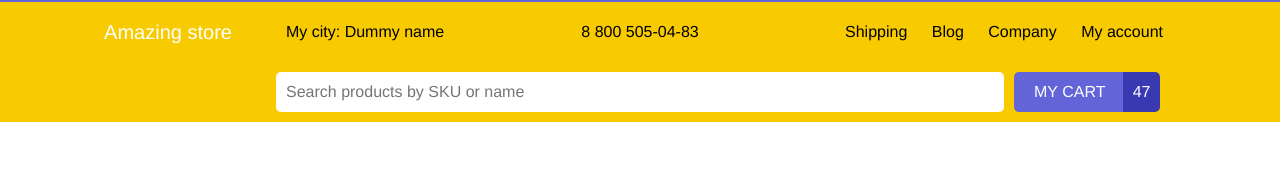
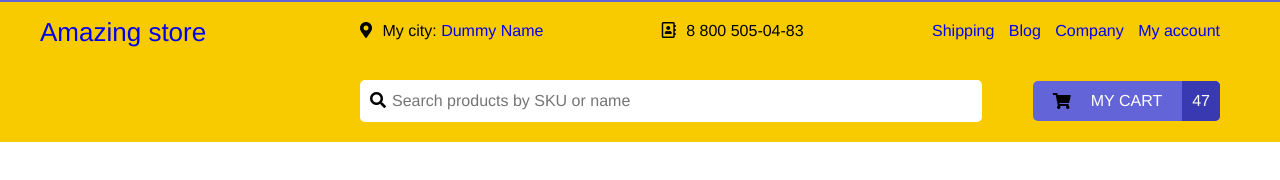
Before and after one commit to svpgaicean/preemp2019, a plain HTML site: page index.html in a window 1280 px wide. Drawn offline with Linux system fonts and the light colour scheme.

Commit message:
Header implemented with flexbox
Refactored flexbox from grid layout.

```diff
--- a/index.html
+++ b/index.html
@@ -3,24 +3,33 @@
     <head>
         <!-- HTML page for a store -->
         <title>Amazing store</title>
-        <meta name="author" content="Patrik Gaicean">
-        <link rel="stylesheet" href="./styles.css">
+        <meta name="author" content="Patrik Gaicean" />
+        <link rel="stylesheet" href="./styles.css" />
+        <link
+        rel="stylesheet"
+        href="https://use.fontawesome.com/releases/v5.7.0/css/all.css"
+        integrity="sha384-lZN37f5QGtY3VHgisS14W3ExzMWZxybE1SJSEsQp9S+oqd12jhcu+A56Ebc1zFSJ"
+        crossorigin="anonymous" />
     </head>
 
     <body>
-        <hr>
-        <!-- page header:
-            store name, city, phone
-            shipping, blog, company, account BUTTONS
-            search bar, cart, no of. items in cart
-        -->
         <header>
-            <div class="header__grid">
+            <div class="container dflex">
+                <div class="container__left header_title_spacing">
+                    <a href="./index.html" class="header_title">
+                        Amazing store</a>
+                </div>
+                <div class="container__right">
                     <!-- top row -->
-                <div class="title">
-                    <a href="./index.html">Amazing store</a></div>
-                <div class="city">My city: Dummy name</div>
-                <div class="phone">8 800 505-04-83</div>
+                    <div class="header_top dflex">
+                        <div>
+                            <i class="fas fa-map-marker-alt header_icon"></i>
+                            <span>My city: <a href="#">Dummy Name</a></span>
+                        </div>
+                        <div>
+                            <i class="far fa-address-book header_icon"></i>
+                            <span>8 800 505-04-83</span>
+                        </div>
                         <div class="links">
                             <ul>
                                 <li><a href="#">Shipping</a></li>
@@ -29,36 +38,28 @@
                                 <li><a href="#">My account</a></li>
                             </ul>
                         </div>
+                    </div>
                     <!-- bottom row -->
+                    <div class="header_bot dflex">
                         <div class="searchbar">
-                    <!-- work in progress -->
-                    <input type="text"
-                        placeholder="Search products by SKU or name">
+                            <i class="fas fa-search header_icon"></i>
+                            <input
+                                type="text"
+                                placeholder="Search products by SKU or name"
+                            />
                         </div>
-                <div class="cart">
-                    <div class="cart_button">
-                        <a href="#">MY CART</a></div>
-                    <div class="cart_quant">
-                        <a href="#">47</a></div>
+                        <button class="cart dflex">
+                            <i class="fas fa-shopping-cart"></i>
+                            <span class="cart_text">MY CART</span>
+                            <span class="cart_quant">47</span>
+                        </button>
                     </div>
                 </div>
             </div>
         </header>
 
-        <!-- main content of the page mini header with 2 rows: category
-            name; page back/forward BUTTONS info (brand, other, other);
-            sort methods
+        <div class="container dflex"></div>
 
-            table (GRID !!) with rows and columns with different
-            products each item having pic, name and price + link to item
-        -->
-        <div class="content__grid"></div>
-
-        <!-- sidenav class -->
-        <!--<nav>
-            <a href="./index.html"><b>Home</b></a>
-            <a href="./prod.html"><b>Products</b></a>
-            <a href="./newprod.html"><b>New Product</b></a>
-        </nav>-->
+        <footer></footer>
     </body>
 </html>
--- a/styles.css
+++ b/styles.css
@@ -2,122 +2,105 @@
     margin: 0;
     padding: 0;
     text-decoration: none;
-    font-family: 'Helvetica';
+    font-family: "Helvetica";
     font-size: 16px;
 }
 
-/* general settings */
 body {
     background-color: #fff;
 }
 
-hr {
-    background-color: #6364d8;
-    border-style: hidden;
-    height: 2px;
-    left: 0px;
-    top: 0px;
+header {
+    background-color: #f8cb00;
+    width: 100%;
+    border-top: 2px solid #6364d8;
 }
 
-header {
-    background-color: #f8cb00;
-    height: auto;
-    left: 0px;
-    top: 0px;
+/* ---- container settings ---- */
+.container {
+    margin: 0 auto;
+    min-width: 900px;
+    max-width: 1200px;
 }
 
-header ul {
-    list-style: none;
+.container__left {
+    width: 25%;
 }
 
-/* grid container */
-.header__grid {
-    display: grid;
-    grid-template-columns: 1fr 1fr 1fr 1fr 1fr;
-    grid-auto-rows: minmax(60px, auto);
-    justify-items: center;
-    align-items: center;
-    padding-left: 50px;
-    padding-right: 50px;
+.container__right {
+    width: 75%;
 }
 
-/* top row of grid */
-.title, .title a {
-    color: #fff;
-    font-size: 20px;
+/* ---- header flexbox ---- */
+.dflex {
+    display: flex;
+    align-items: center;
+    justify-content: space-between;
 }
 
-.city {
-    justify-self: start;
+.header_title_spacing {
+    margin-bottom: 80px;
 }
 
-.phone {
+.header_top {
+    padding: 20px;
 }
 
-.links{
-    grid-column: 4/6;
+.header_bot {
+    padding: 20px;
 }
 
-.links > ul > li, .links > ul > li > a {
-    display: inline;
-    margin-left: 10px;
-    color: #000;
+.header_icon {
+    margin-right: 6px;
 }
 
-/* bottom row of grid */
+/* ------ header top row ------ */
+.header_title {
+    font-size: 26px;
+}
+
+.links li {
+    display: inline;
+    list-style: none;
+    margin-left: 10px;
+}
+
+/* ------ header bot row ------ */
 .searchbar {
     background: #fff;
-    grid-column: 2/5;
-    width: 100%;
-    padding: 11px 10px;
+    width: 70%;
+    padding: 12px 10px;
     border-radius: 5px;
+    display: flex;
 }
 
-.searchbar input[type=text] {
+.searchbar input[type="text"] {
     border: none;
     width: 100%;
     font-size: 16px;
+    outline: none;
 }
 
 .cart {
     background: #6364d8;
-    grid-column: 5;
-    justify-self: start;
     margin-left: 20px;
-    padding: 11px 20px;
-    position: relative;
-    border-radius: 5px 0 0 5px;
+    border-radius: 5px;
+    border: none;
+    cursor: pointer;
+    display: flex;
+    padding: 0 20px;
+    outline: none;
 }
 
-.cart_button, .cart_button a, .cart_quant a {
+.cart_text {
+    margin-left: 20px;
     color: #fff;
-    cursor: pointer;
 }
 
-.cart_quant{
+.cart_quant {
     background: #393ab1;
     color: #fff;
-    position: absolute;
-    top: 0;
-    right: -35px;
     padding: 11px 10px;
     border-radius: 0 5px 5px 0;
+    transform: translateX(20px);
 }
-
-
-nav {
-    top: 0;
-    left: 0;
-    background-color: #fff;
-    overflow-x: hidden;
-    padding: 20px;
-}
-
-nav a {
-    padding: 6px 10px 6px 10px;
-    text-decoration: aliceblue;
-    font-size: 24px;
-    color: white;
-    display: inline;
-    background: rgb(9, 44, 73);
-}
```
Lines whose indentation alone changed are shown as unchanged.
